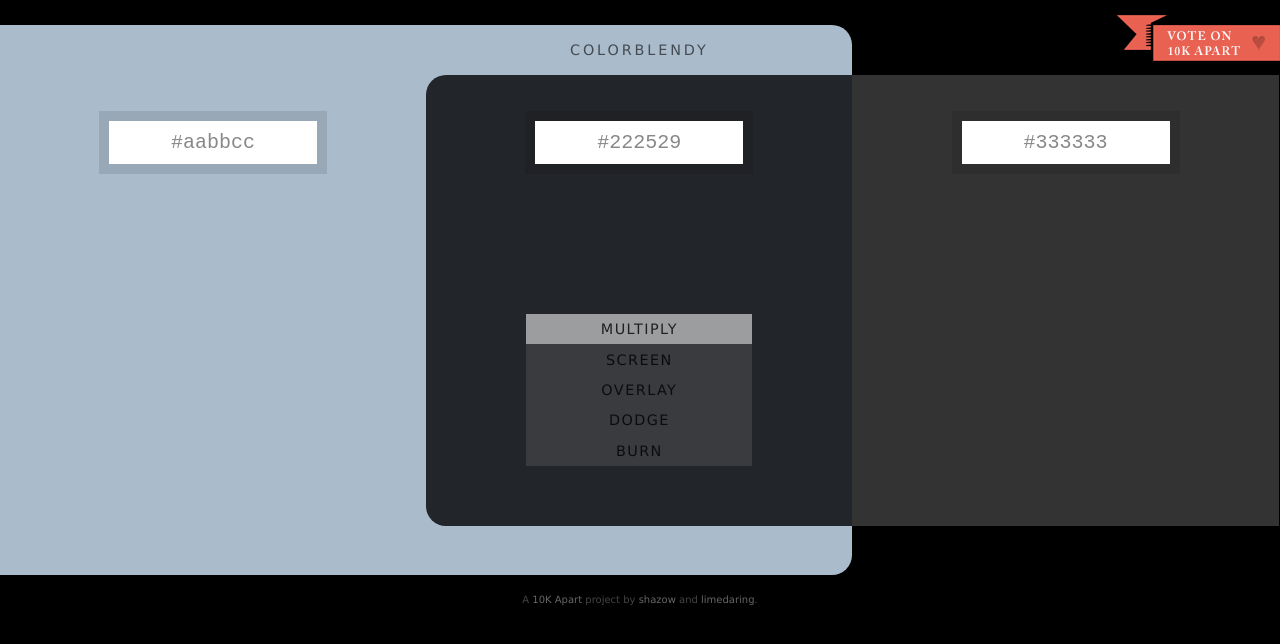
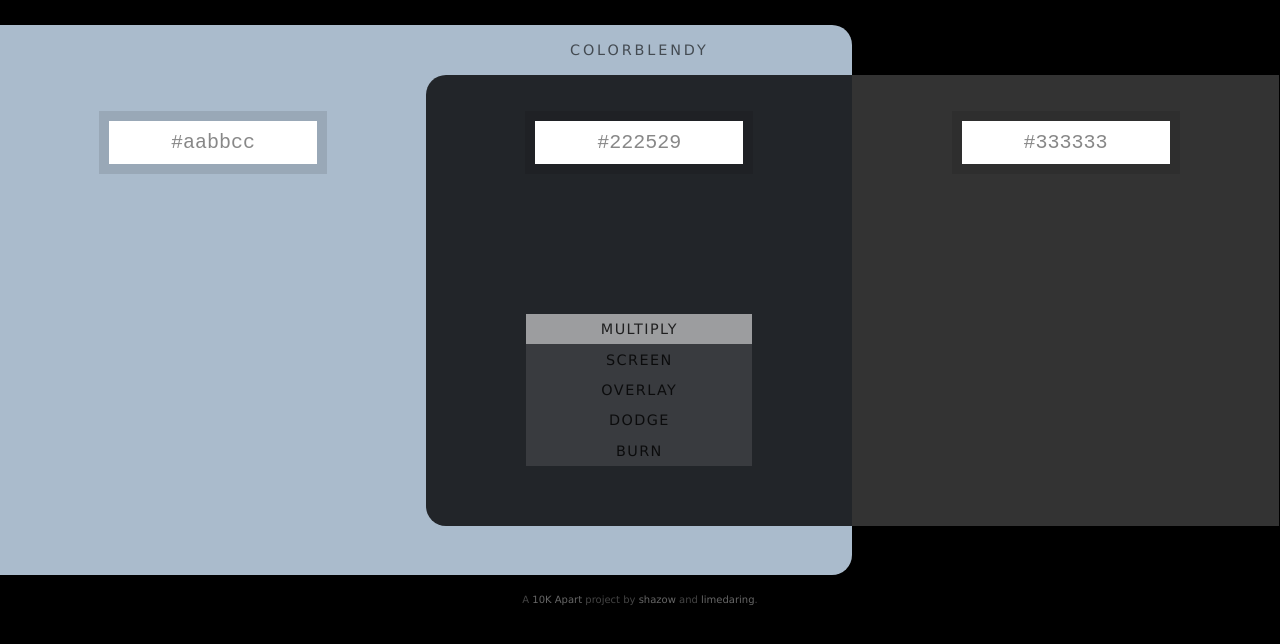
Before and after one commit to shazow/colorblendy, a plain HTML site: page static/index.html in a window 1280 px wide. Drawn offline with nearby package versions, Linux system fonts and the light colour scheme.

Commit message:
Removing 10kapart stuff

```diff
--- a/static/index.html
+++ b/static/index.html
@@ -169,12 +169,6 @@ select option {
 </head>
 <body>
 
-<span style="position: absolute; top: 0; right: 0; margin-top: 15px;">
-    <a href="http://10k.aneventapart.com/Entry/175">
-        <img src="images/10k-banner.png" alt="Vote for ColorBlendy on 10K Apart" style="width: 163px; height: 46px;" />
-    </a>
-</span>
-
 <form onsubmit="render_blend(); $('#color-blended').select(); return false;" action="#">
 
 <div style="height: 550px; width: 100%; text-align: center;">
```
Also changed, not shown: static/images/10k-banner.png (deleted).
